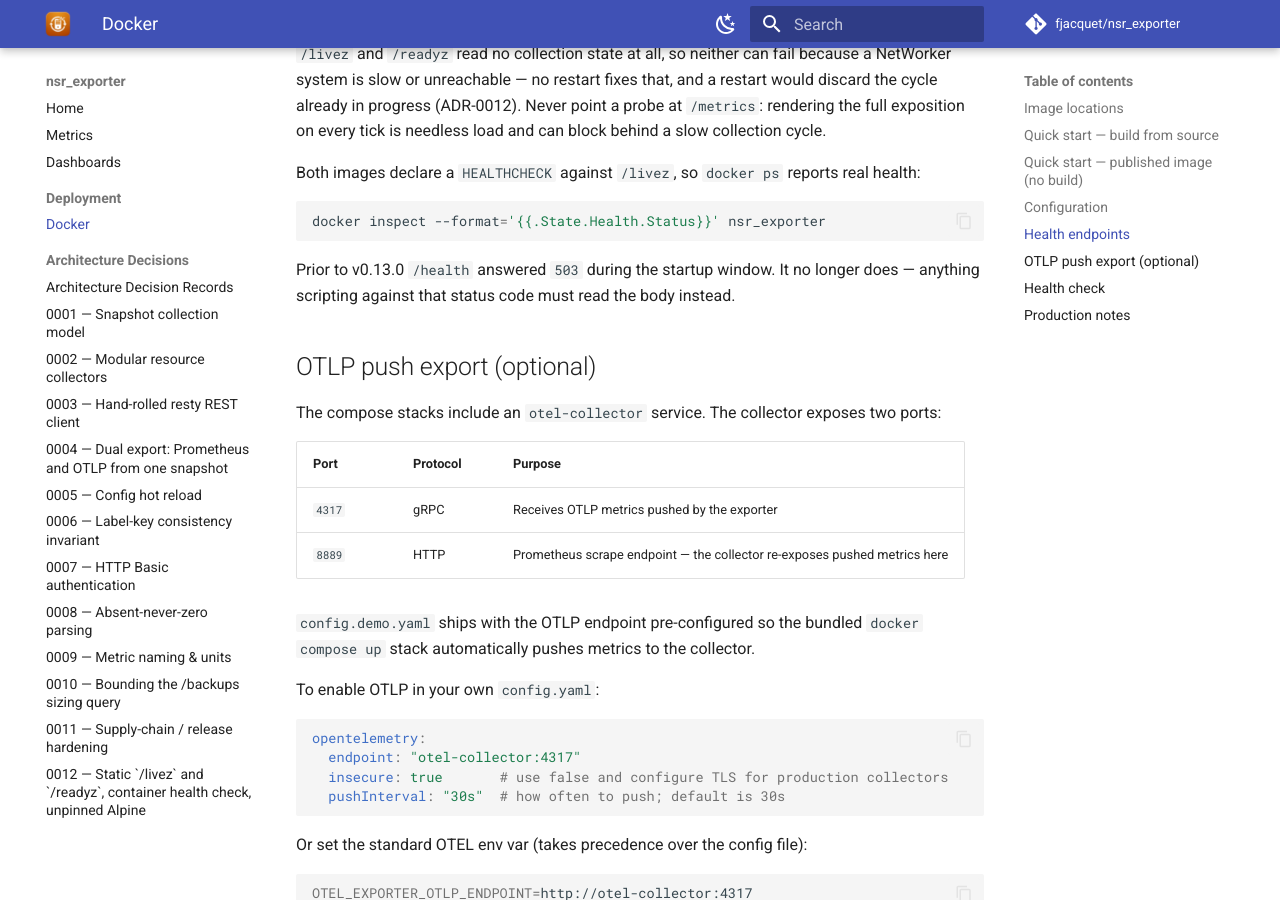
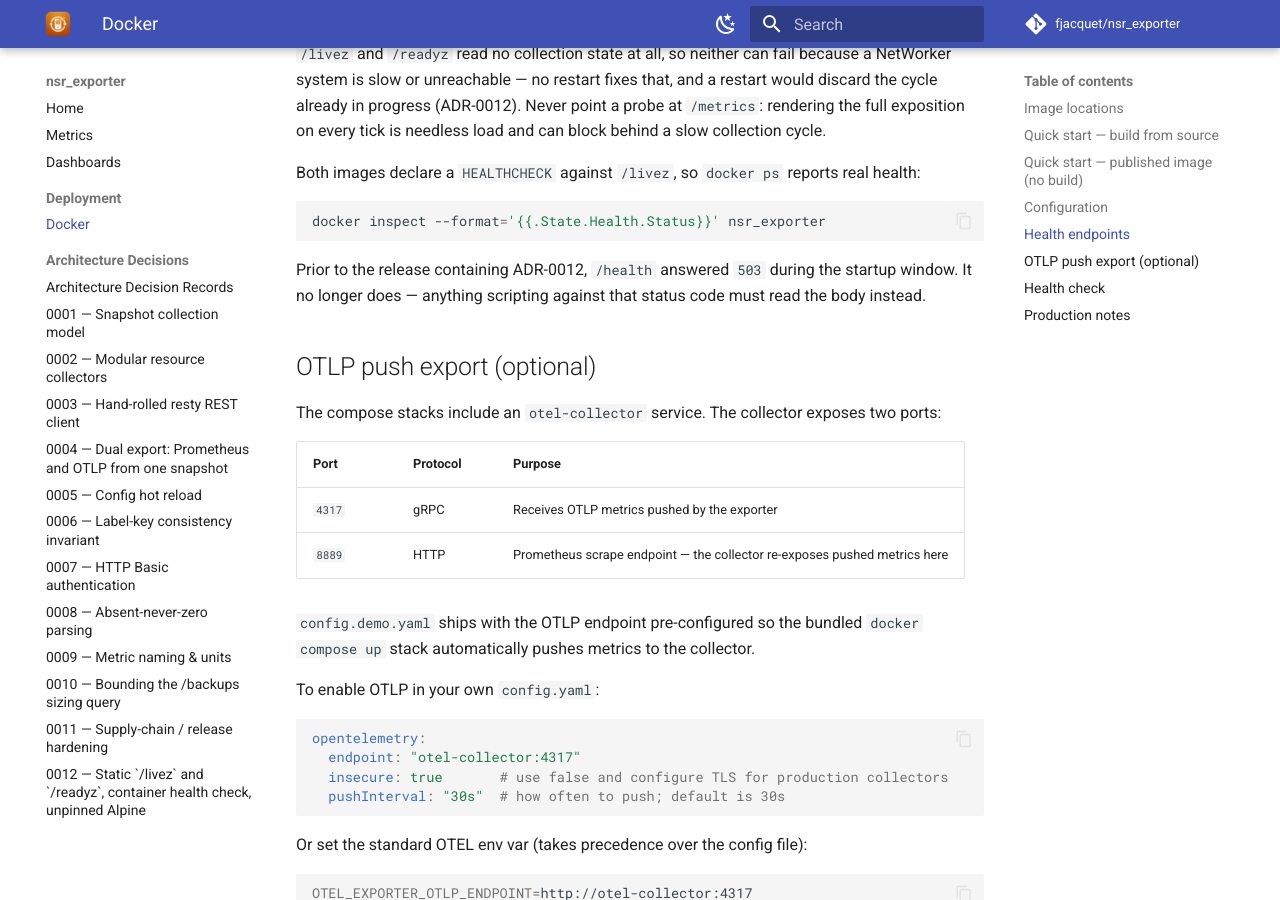
Before and after one commit to fjacquet/nsr_exporter, an MkDocs documentation site: the page built from docs/deployment/docker.md, in a window 1280 px wide and 900 px high, scrolled down 1990 px. Built offline with MkDocs 1.6.1 and Material for MkDocs 9.7.7, drawn with Linux system fonts in a browser that asks for light colours; comment, search, counter and statistics services are not loaded.

Commit message:
docs: make the v0.13.0 forward references version-agnostic
Nothing pins the next tag to v0.13.0; if the release cuts under a different
version both statements would ship false, and no test would catch it.
Reword the docker.md /health-503 note to reference ADR-0012 instead, and the
CHANGELOG.md backfill note to describe "versions predating this file"
without naming a specific tag.

Co-Authored-By: Claude Opus 5 <noreply@anthropic.com>

````diff
--- a/docs/deployment/docker.md
+++ b/docs/deployment/docker.md
@@ -81,8 +81,9 @@ health:
 docker inspect --format='{{.State.Health.Status}}' nsr_exporter
 ```
 
-Prior to v0.13.0 `/health` answered `503` during the startup window. It no longer
-does — anything scripting against that status code must read the body instead.
+Prior to the release containing ADR-0012, `/health` answered `503` during the
+startup window. It no longer does — anything scripting against that status code
+must read the body instead.
 
 ## OTLP push export (optional)
 
````
Also changed, not shown: CHANGELOG.md (+2 -2 lines).
